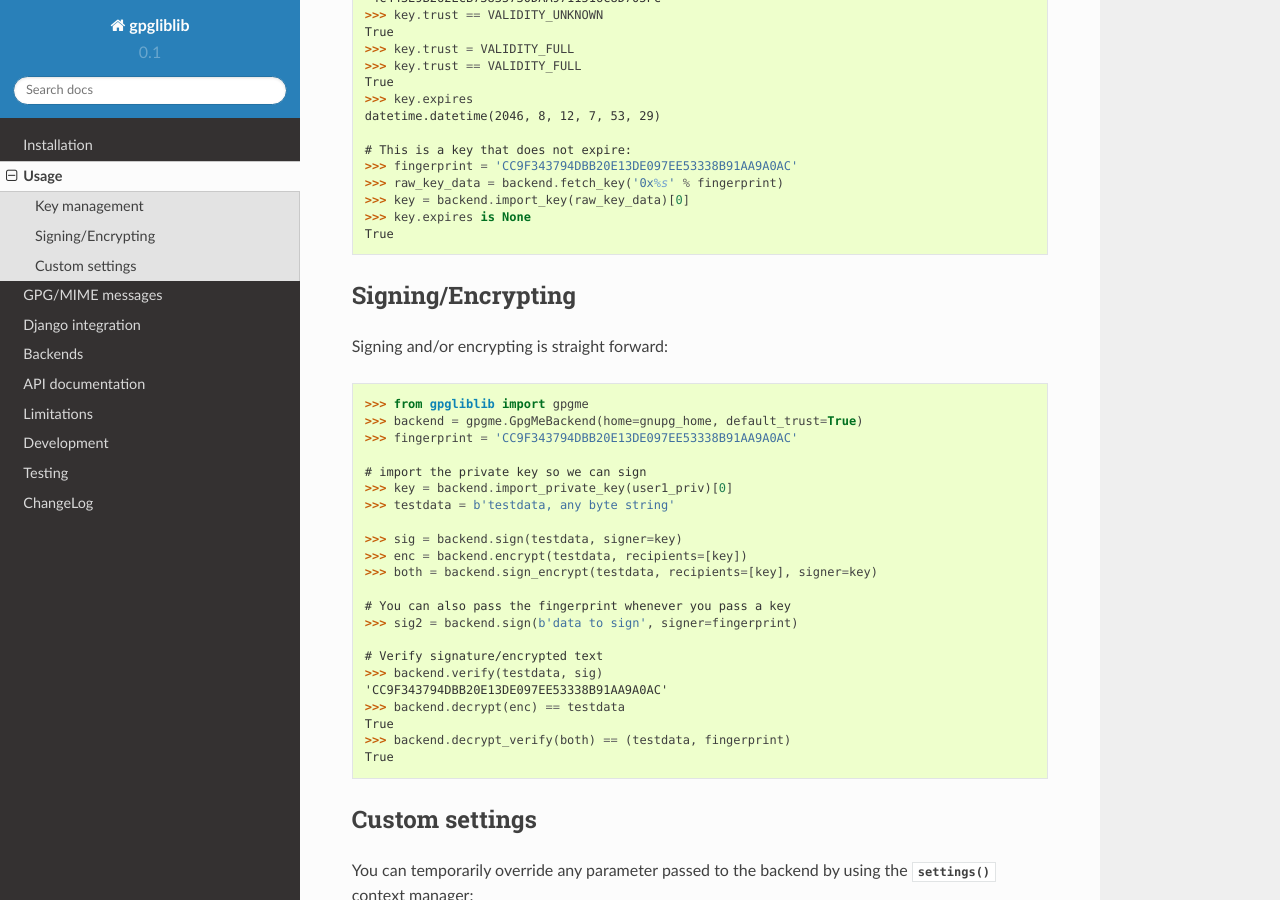
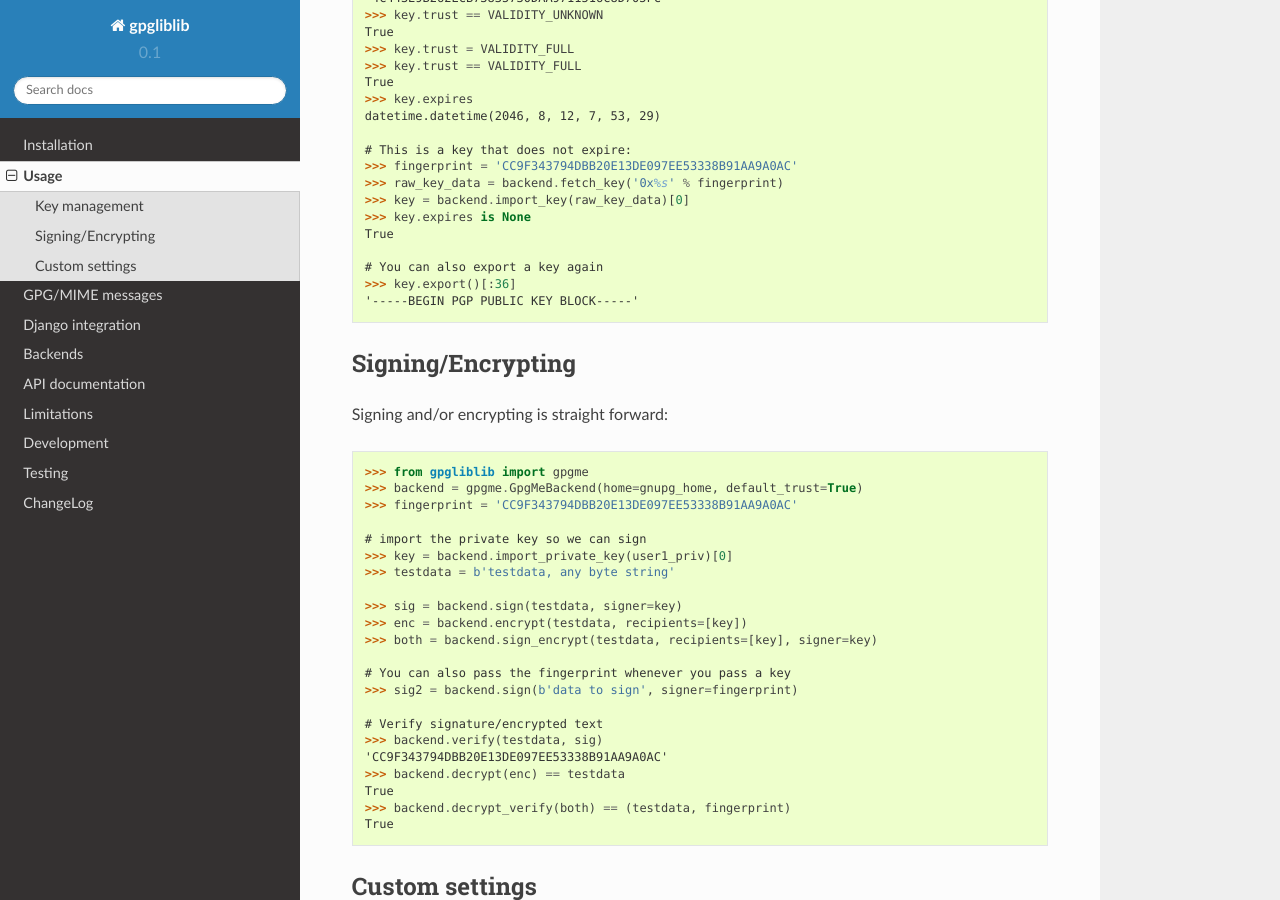
Before and after one commit to mathiasertl/gpgliblib, a Sphinx documentation site: the page built from doc/usage.rst, in a window 1280 px wide and 900 px high, scrolled down 1000 px. Built offline with Sphinx 7.4.7 and the Read the Docs theme 2.0.0, drawn with Linux system fonts in a browser that asks for light colours.

Commit message:
make a note of exporting keys

```diff
--- a/doc/usage.rst
+++ b/doc/usage.rst
@@ -56,6 +56,10 @@ public and private keys, manage trust and query a keys expiry::
    >>> key = backend.import_key(raw_key_data)[0]
    >>> key.expires is None
    True
+
+   # You can also export a key again
+   >>> key.export()[:36]
+   '-----BEGIN PGP PUBLIC KEY BLOCK-----'
 
 ******************
 Signing/Encrypting
```
